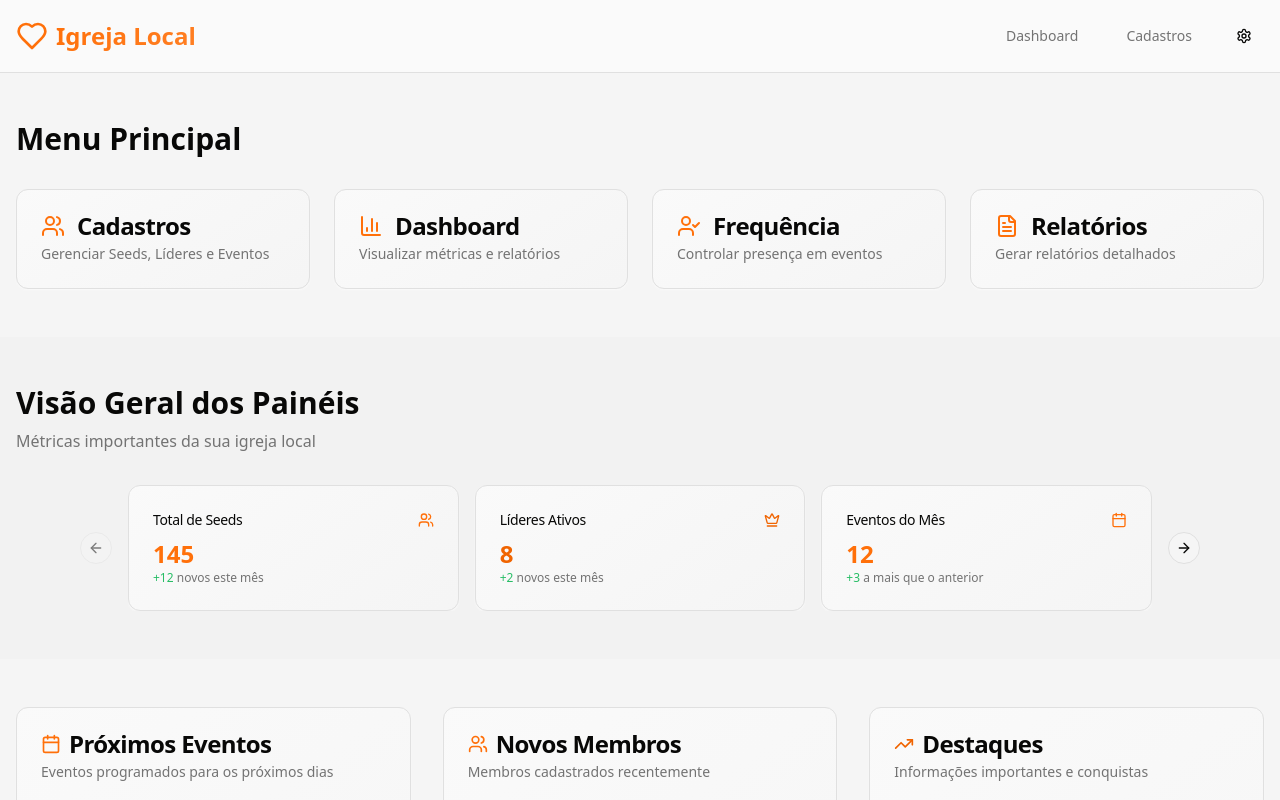
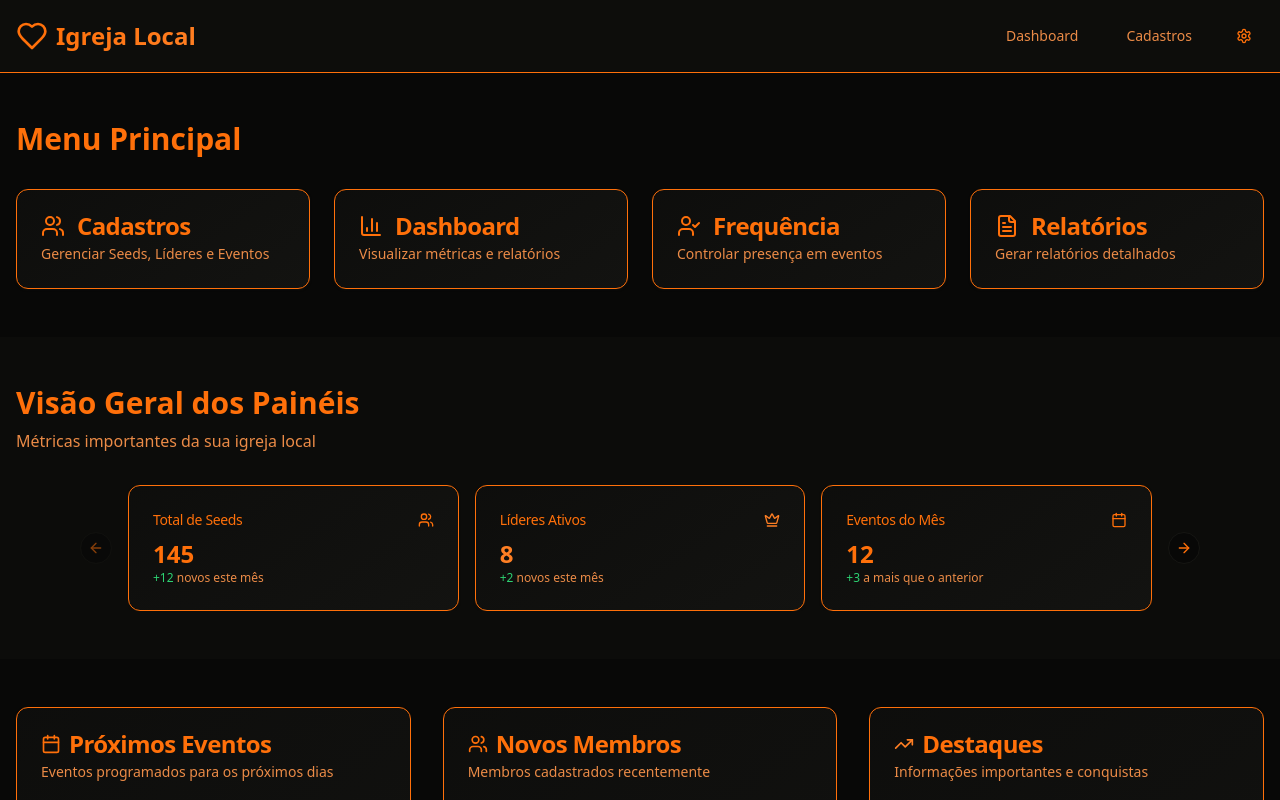
Before and after one commit to i9synconsultoria-dev/seed-leader-suite, a React (Vite) app: page / in a window 1280 px wide. Shown: the top 800 px of the page. Built offline with nearby package versions, Linux system fonts and the light colour scheme.

Commit message:
Ativar dark mode
Ativa apenas a versão dark-mode do tema, mantendo as cores especificadas para textos e bordas dos cards (#FF7A0C) e o background (#0A0B09).

```diff
--- a/index.html
+++ b/index.html
@@ -1,5 +1,5 @@
 <!DOCTYPE html>
-<html lang="en">
+<html lang="en" class="dark">
   <head>
     <meta charset="UTF-8" />
     <meta name="viewport" content="width=device-width, initial-scale=1.0" />
--- a/src/index.css
+++ b/src/index.css
@@ -8,7 +8,7 @@ Paleta inspirada em espiritualidade, confiança e modernidade
 
 @layer base {
   :root {
-    /* Core colors - Igreja Local theme */
+    /* Light mode variables (not used by default) */
     --background: 0 0% 96%;
     --foreground: 60 5% 3%;
 
@@ -18,24 +18,20 @@ Paleta inspirada em espiritualidade, confiança e modernidade
     --popover: 0 0% 98%;
     --popover-foreground: 60 5% 3%;
 
-    /* Primary - Vibrant orange */
     --primary: 25 100% 52%;
     --primary-foreground: 0 0% 98%;
     --primary-hover: 25 100% 47%;
 
-    /* Secondary - Soft gray */
     --secondary: 0 0% 92%;
     --secondary-foreground: 60 5% 15%;
 
     --muted: 0 0% 94%;
     --muted-foreground: 0 0% 45%;
 
-    /* Accent - Darker orange variant */
     --accent: 25 100% 47%;
     --accent-foreground: 0 0% 98%;
     --accent-hover: 25 100% 42%;
 
-    /* Success - Nature green */
     --success: 145 65% 45%;
     --success-foreground: 0 0% 98%;
 
@@ -48,22 +44,17 @@ Paleta inspirada em espiritualidade, confiança e modernidade
 
     --radius: 0.75rem;
 
-    /* Custom gradients */
     --gradient-primary: linear-gradient(135deg, hsl(25 100% 52%), hsl(25 100% 57%));
     --gradient-accent: linear-gradient(135deg, hsl(25 100% 47%), hsl(25 100% 52%));
     --gradient-hero: linear-gradient(135deg, hsl(25 100% 52%) 0%, hsl(25 100% 57%) 50%, hsl(25 85% 60%) 100%);
     --gradient-card: linear-gradient(145deg, hsl(0 0% 98%) 0%, hsl(0 0% 96%) 100%);
 
-    /* Shadows */
     --shadow-card: 0 4px 20px hsl(25 100% 52% / 0.08);
     --shadow-elevated: 0 8px 40px hsl(25 100% 52% / 0.12);
     --shadow-glow: 0 0 30px hsl(25 100% 52% / 0.3);
 
-    /* Animation */
     --transition-smooth: all 0.3s cubic-bezier(0.4, 0, 0.2, 1);
     --transition-bounce: all 0.5s cubic-bezier(0.68, -0.55, 0.265, 1.55);
-
-    --radius: 0.75rem;
 
     --sidebar-background: 0 0% 98%;
     --sidebar-foreground: 60 5% 15%;
@@ -75,50 +66,66 @@ Paleta inspirada em espiritualidade, confiança e modernidade
     --sidebar-ring: 25 100% 52%;
   }
 
-  .dark {
-    --background: 60 5% 3%;
-    --foreground: 0 0% 95%;
+  /* Dark mode as default */
+  :root, .dark {
+    /* Background - Dark (#0A0B09 = hsl(60, 6%, 3%)) */
+    --background: 60 6% 3%;
+    --foreground: 25 100% 52%; /* Orange text (#FF7A0C) */
 
-    --card: 60 5% 5%;
-    --card-foreground: 0 0% 95%;
+    /* Cards with dark background and orange borders */
+    --card: 60 6% 5%;
+    --card-foreground: 25 100% 52%;
 
-    --popover: 60 5% 5%;
-    --popover-foreground: 0 0% 95%;
+    --popover: 60 6% 5%;
+    --popover-foreground: 25 100% 52%;
 
+    /* Primary - Orange (#FF7A0C = hsl(25, 100%, 52%)) */
     --primary: 25 100% 52%;
-    --primary-foreground: 0 0% 98%;
+    --primary-foreground: 60 6% 3%;
     --primary-hover: 25 100% 47%;
 
-    --secondary: 60 5% 10%;
-    --secondary-foreground: 0 0% 85%;
+    /* Secondary with dark theme */
+    --secondary: 60 6% 8%;
+    --secondary-foreground: 25 100% 52%;
 
-    --muted: 60 5% 10%;
-    --muted-foreground: 0 0% 60%;
+    --muted: 60 6% 8%;
+    --muted-foreground: 25 80% 60%;
 
+    /* Accent - Brighter orange variant */
     --accent: 25 100% 57%;
-    --accent-foreground: 60 5% 3%;
+    --accent-foreground: 60 6% 3%;
     --accent-hover: 25 100% 52%;
 
     --success: 145 65% 50%;
-    --success-foreground: 0 0% 98%;
+    --success-foreground: 60 6% 3%;
 
     --destructive: 0 75% 60%;
-    --destructive-foreground: 0 0% 98%;
+    --destructive-foreground: 60 6% 3%;
 
-    --border: 60 5% 15%;
-    --input: 60 5% 15%;
+    /* Borders and inputs with orange accent */
+    --border: 25 100% 52%;
+    --input: 60 6% 8%;
     --ring: 25 100% 52%;
 
-    /* Dark mode gradients */
+    /* Dark gradients with orange */
     --gradient-primary: linear-gradient(135deg, hsl(25 100% 52%), hsl(25 100% 57%));
     --gradient-accent: linear-gradient(135deg, hsl(25 100% 57%), hsl(25 100% 62%));
     --gradient-hero: linear-gradient(135deg, hsl(25 100% 52%) 0%, hsl(25 100% 57%) 50%, hsl(25 85% 60%) 100%);
-    --gradient-card: linear-gradient(145deg, hsl(60 5% 5%) 0%, hsl(60 5% 7%) 100%);
+    --gradient-card: linear-gradient(145deg, hsl(60 6% 5%) 0%, hsl(60 6% 7%) 100%);
 
-    /* Dark shadows */
-    --shadow-card: 0 4px 20px hsl(60 5% 2% / 0.5);
-    --shadow-elevated: 0 8px 40px hsl(60 5% 2% / 0.7);
+    /* Dark shadows with orange glow */
+    --shadow-card: 0 4px 20px hsl(60 6% 2% / 0.5);
+    --shadow-elevated: 0 8px 40px hsl(60 6% 2% / 0.7);
     --shadow-glow: 0 0 30px hsl(25 100% 52% / 0.4);
+
+    --sidebar-background: 60 6% 5%;
+    --sidebar-foreground: 25 100% 52%;
+    --sidebar-primary: 25 100% 52%;
+    --sidebar-primary-foreground: 60 6% 3%;
+    --sidebar-accent: 60 6% 8%;
+    --sidebar-accent-foreground: 25 100% 52%;
+    --sidebar-border: 25 100% 52%;
+    --sidebar-ring: 25 100% 52%;
   }
 }
 
```
